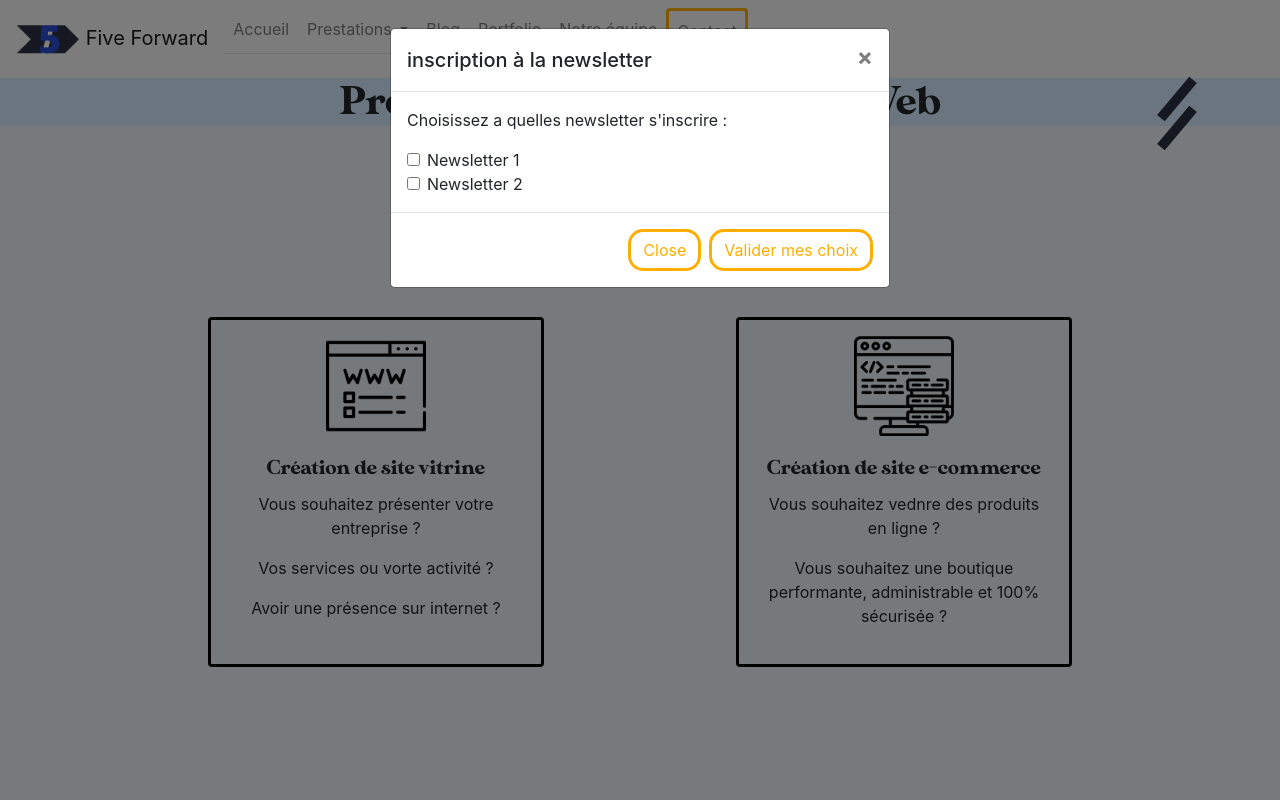
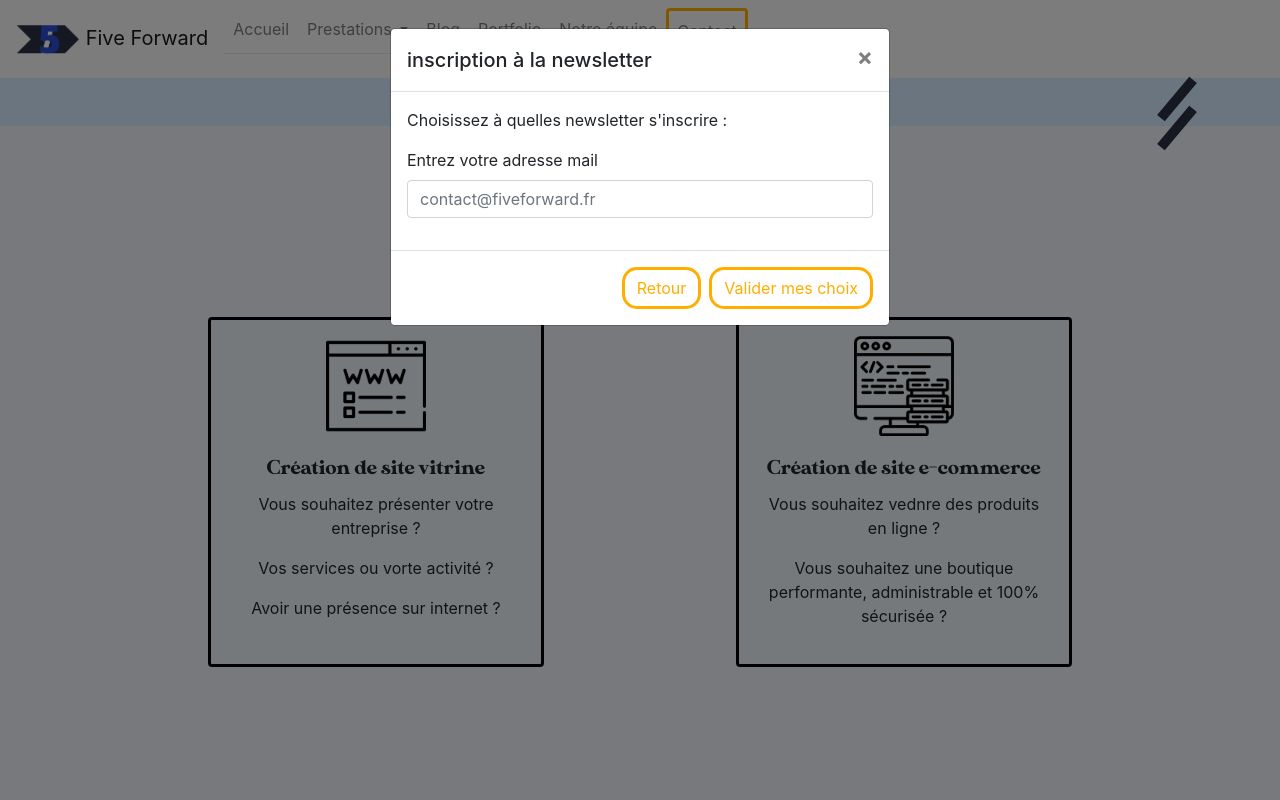
Before and after one commit to mourlonloic/projet-collectif, a PHP site: page /dev_web.php in a window 1280 px wide, after a click on "Inscrivez-vous à notre newsletter". Run offline with PHP 8.4, Linux system fonts and the light colour scheme.

Commit message:
retouche site

```diff
--- a/content/compteur.txt
+++ b/content/compteur.txt
@@ -3,3 +3,4 @@
 25-08-2019:2
 26-08-2019:22
 27-08-2019:3
+28-08-2019:15
--- a/dev_web.php
+++ b/dev_web.php
@@ -19,7 +19,7 @@
     <?php include_once("header.php"); ?>
 
     <div class="titre">
-        <h1>Prestation Developpement Web</h1>
+        <h1> Developpement Web</h1>
     </div>
 
     <div class="groupe_barette">
--- a/footer.php
+++ b/footer.php
@@ -1,4 +1,3 @@
-
 <footer>
     <div class="container">
         <div class="row ">
@@ -26,7 +25,7 @@
                 </p>
 
                 <button id="newsletter_btn" type="button" class="btn btn-outline-info" data-toggle="modal"
-                    data-target="#newsletter">Inscrivez-vous a notre newsletter</button>
+                    data-target="#newsletter">Inscrivez-vous à notre newsletter</button>
             </div>
 
             <div class="col-sm-3 ">
@@ -61,26 +60,16 @@
             <div class="modal-body">
                 <!-- Formulaire d'inscription a la newsletter -->
                 <form action="" method="post">
-                    <p>Choisissez a quelles newsletter s'inscrire : </p>
-                    <div class="form-check">
-                        <input class="form-check-input" type="checkbox" value="" id="newsletter1">
-                        <label class="form-check-label" for="newsletter1">
-                            Newsletter 1
-                        </label>
+                    <p>Choisissez à quelles newsletter s'inscrire : </p>
+                    <div class="form-group">
+                        <label for="exampleInputEmail1">Entrez votre adresse mail</label>
+                        <input type="email" name="newsletter" class="form-control" id="exampleInputEmail1" aria-describedby="emailHelp"
+                            placeholder="contact@fiveforward.fr">
                     </div>
-                    <div class="form-check">
-                        <input class="form-check-input" type="checkbox" value="" id="newsletter2">
-                        <label class="form-check-label" for="newsletter2">
-                            Newsletter 2
-                        </label>
-                    </div>
-
-
-
                 </form>
             </div>
             <div class="modal-footer">
-                <button type="button" class="btn btn-secondary" data-dismiss="modal">Close</button>
+                <button type="button" class="btn btn-secondary" data-dismiss="modal">Retour</button>
                 <button type="button" class="btn btn-primary" data-dismiss="modal">Valider mes choix</button>
             </div>
         </div>
--- a/marketing.php
+++ b/marketing.php
@@ -24,7 +24,7 @@
     <?php include_once("header.php"); ?>
 
     <div class="titre">
-        <h1>Prestation Marketing Digital</h1>
+        <h1>Marketing Digital</h1>
     </div>
 
     <div class="groupe_barette">
--- a/reseau.php
+++ b/reseau.php
@@ -20,7 +20,7 @@
 
     <div class="titre">
 
-        <h1>Prestation Reseaux Sociaux </h1>
+        <h1>Reseaux Sociaux </h1>
     </div>
 
     <div class="groupe_barette">
```
